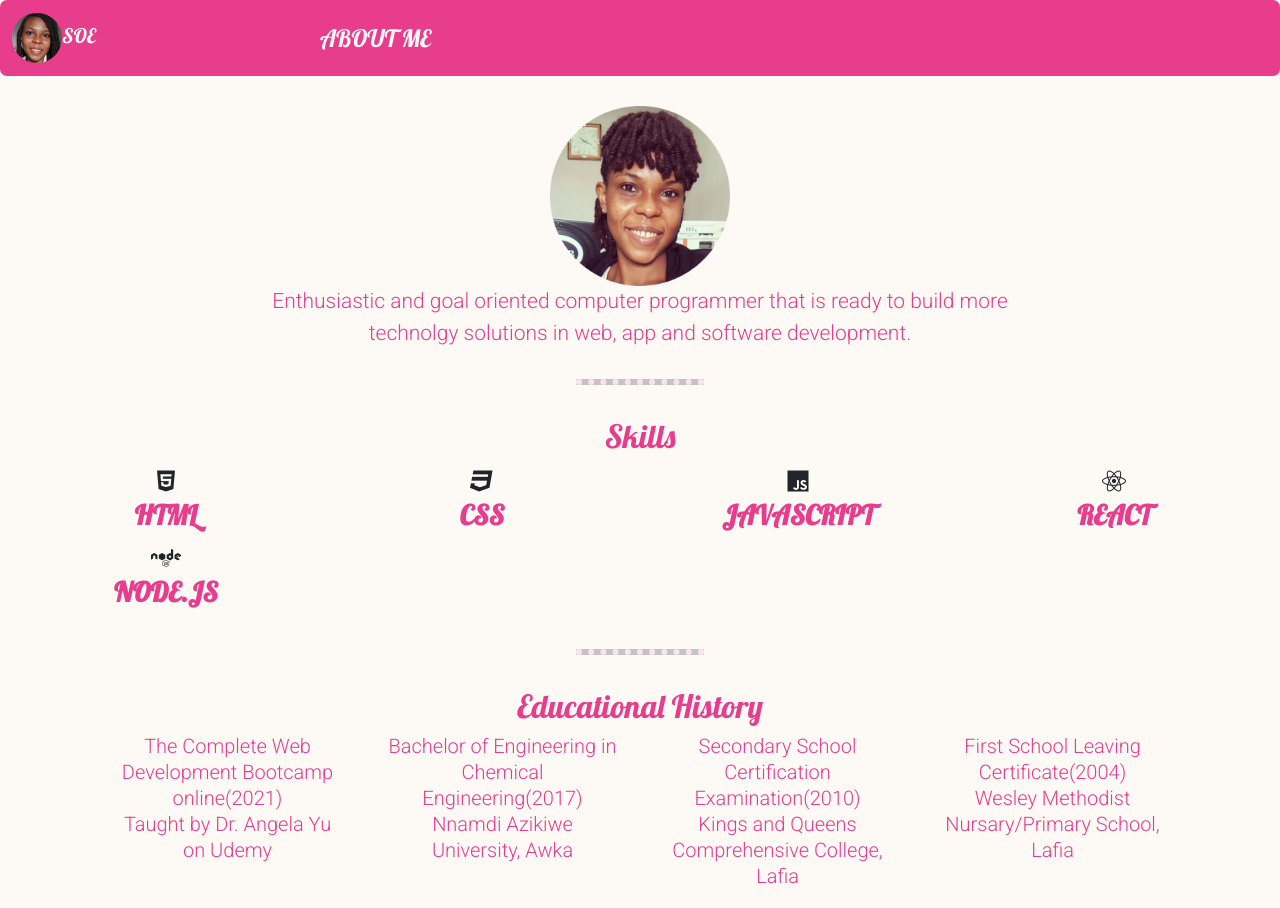
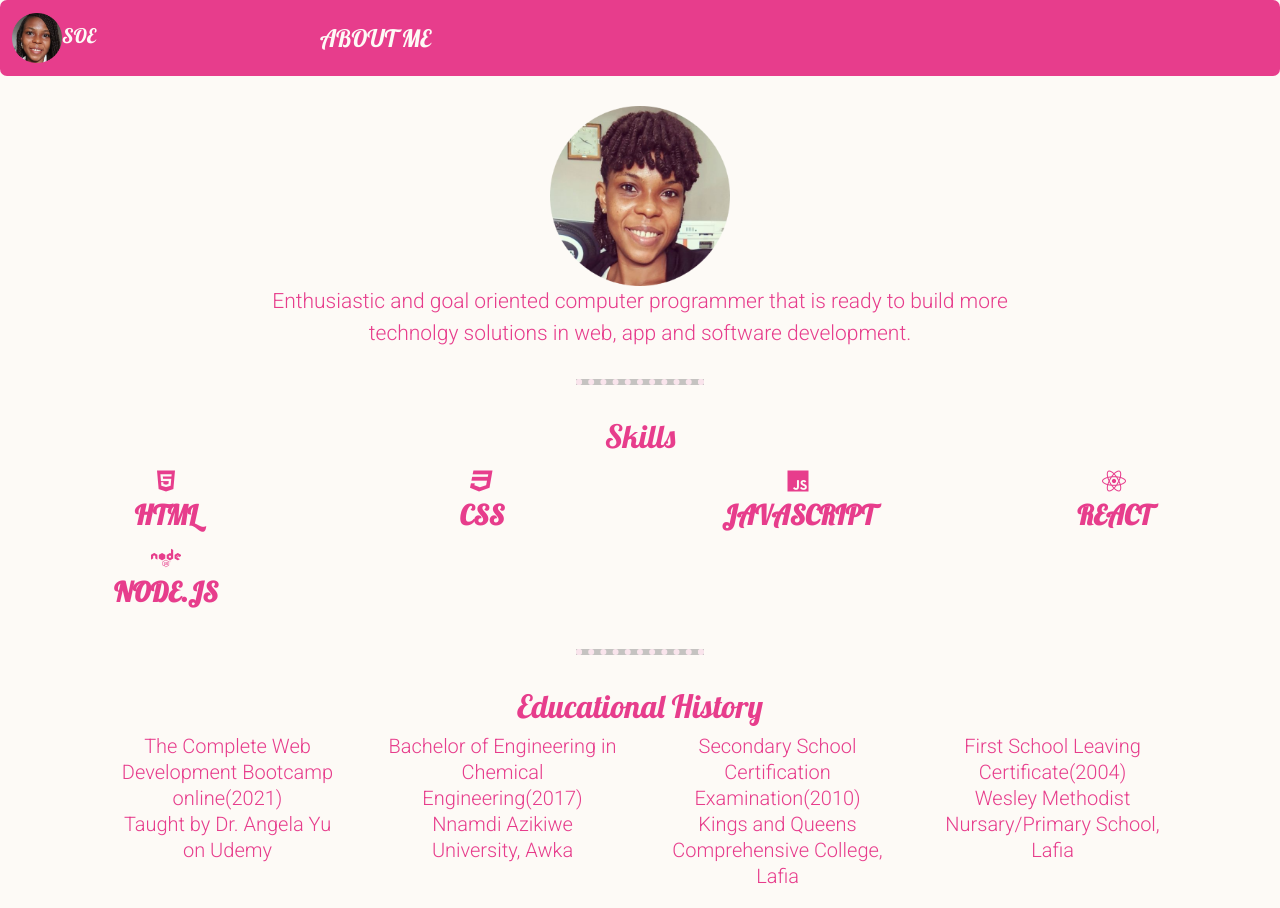
Before and after one commit to OgeHub/sucessogechi, a plain HTML site: page about.html in a window 1280 px wide. Shown: the top 908 px of the page. Drawn offline with nearby package versions, Linux system fonts and the light colour scheme; a web font is replaced by a local one.

Commit message:
Update about.html

```diff
--- a/about.html
+++ b/about.html
@@ -42,23 +42,23 @@
       <div class="row center">
         <h2>Skills</h2>
         <div class="col-xs-6 col-sm-6 col-md-3">
-          <i class="fab fa-html5"></i>
+          <i class="icon-s fab fa-html5"></i>
           <h3 class="tech">HTML</h3>
         </div>
         <div class="col-xs-6 col-sm-6 col-md-3">
-          <i class="fab fa-css3"></i>
+          <i class="icon-s fab fa-css3"></i>
           <h3 class="tech">CSS</h3>
         </div>
         <div class="col-xs-6 col-sm-6 col-md-3">
-          <i class="fab fa-js"></i>
+          <i class="icon-s fab fa-js"></i>
           <h3 class="tech">JAVASCRIPT</h3>
         </div>
         <div class="col-xs-6 col-sm-6 col-md-3">
-          <i class="fab fa-react"></i>
+          <i class="icon-s fab fa-react"></i>
           <h3 class="tech">REACT</h3>
         </div>
         <div class="col-xs-6 col-sm-6 col-md-3">
-          <i class="fab fa-node"></i>
+          <i class="icon-s fab fa-node"></i>
           <h3 class="tech">NODE.JS</h3>
         </div>
      </div>
@@ -189,7 +189,7 @@
 
   <footer>
       <div class="bottom">
-        <h3 class="contact">Contact me</h3>
+        <h3 class="contact">Contact Me</h3>
         <a href="https://www.twitter.com/SuccessOgechiE1"><i class="icon-f fab fa-twitter"></i></a>
         <a href="https://www.facebook.com/Success Ogechi"><i class="icon-f fab fa-facebook-f"></i></a>
         <a href="https://www.instagram/success.ogechi.3"> <i class="icon-f fab fa-instagram"></i></a>
```
